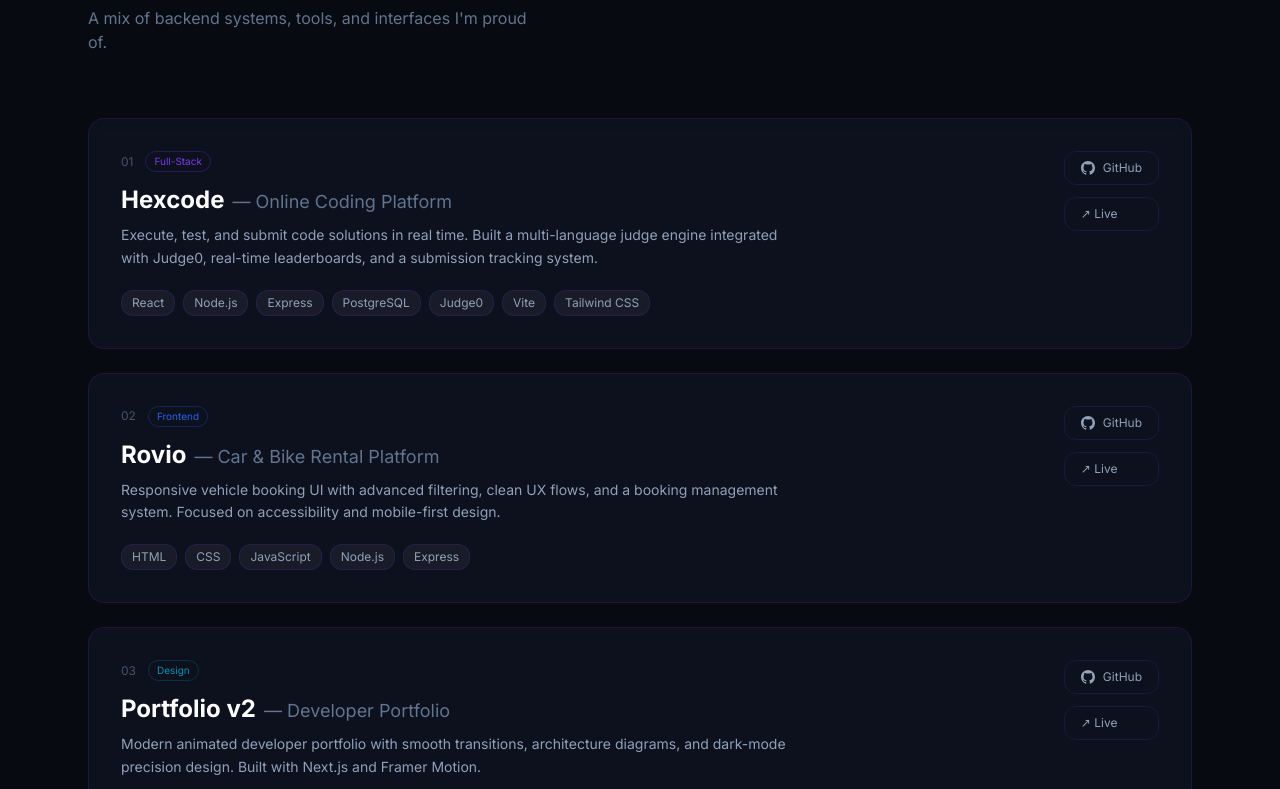
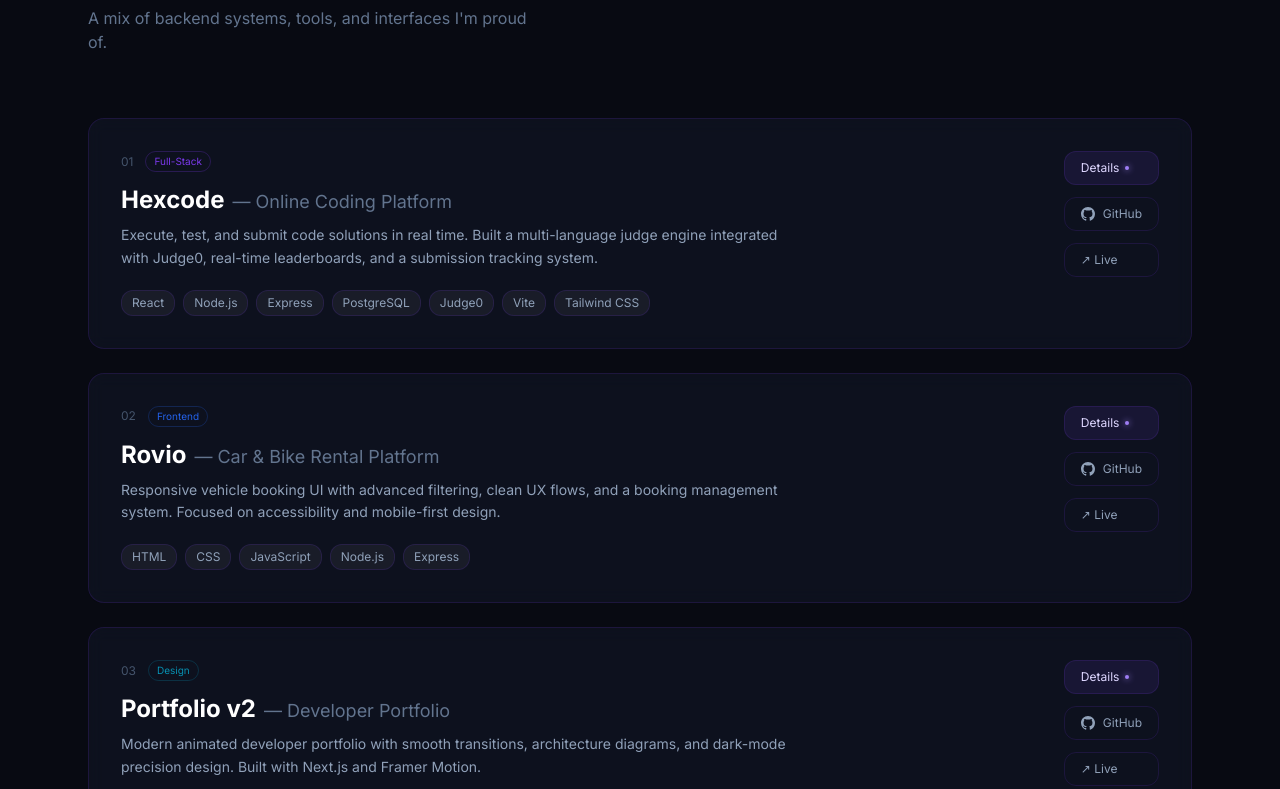
Before and after one commit to md-ehtesham57/portfolio, a Next.js app: page / in a window 1280 px wide. Shown: the part 931-1720 px from the top of the page. Built offline with nearby package versions, Linux system fonts and the light colour scheme.

Commit message:
feat: added details CTA button to view full project details.

```diff
--- a/src/components/sections/ProjectsSection.tsx
+++ b/src/components/sections/ProjectsSection.tsx
@@ -24,12 +24,11 @@ export default function ProjectsSection() {
         {/* Project list */}
         <div className="space-y-6">
           {projects.map((p, i) => (
-            <Link
+            <div
               key={i}
-              href={`/projects/${p.slug}`}
               onMouseEnter={() => setHovered(i)}
               onMouseLeave={() => setHovered(null)}
-              className="group relative block rounded-2xl border border-white/5 bg-[#111627]/60 backdrop-blur-sm p-8 transition-all duration-300 overflow-hidden"
+              className="group relative rounded-2xl border border-white/5 bg-[#111627]/60 backdrop-blur-sm p-8 transition-all duration-300 overflow-hidden"
               style={{
                 borderColor: hovered === i ? `${p.accent}30` : undefined,
                 boxShadow: hovered === i ? `0 0 40px ${p.accent}10` : undefined,
@@ -68,6 +67,15 @@ export default function ProjectsSection() {
                 </div>
 
                 <div className="flex md:flex-col gap-3 shrink-0">
+                  <Link
+                    href={`/projects/${p.slug}`}
+                    className="flex items-center gap-2 px-4 py-2 text-xs text-violet-200 border border-violet-500/60 bg-violet-500/10 rounded-lg transition-all duration-200 hover:bg-violet-500/20 hover:shadow-[0_0_20px_rgba(124,58,237,0.3)] hover:border-violet-400/80"
+                  >
+                    <span className="relative flex items-center gap-1.5">
+                      Details
+                      <span className="w-1 h-1 rounded-full bg-violet-400 animate-pulse shadow-[0_0_6px_#a78bfa]" />
+                    </span>
+                  </Link>
                   <a
                     href={p.github}
                     target="_blank"
@@ -84,7 +92,7 @@ export default function ProjectsSection() {
                   </a>
                 </div>
               </div>
-            </Link>
+            </div>
           ))}
         </div>
 
```
